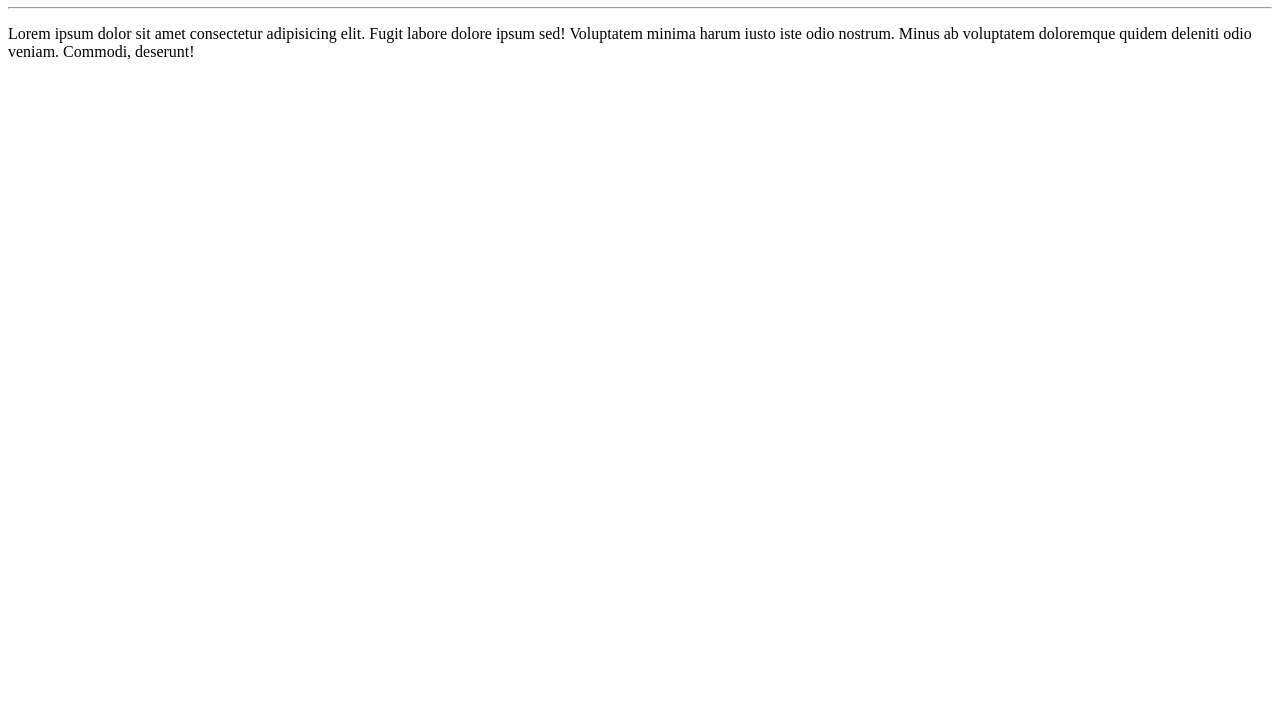
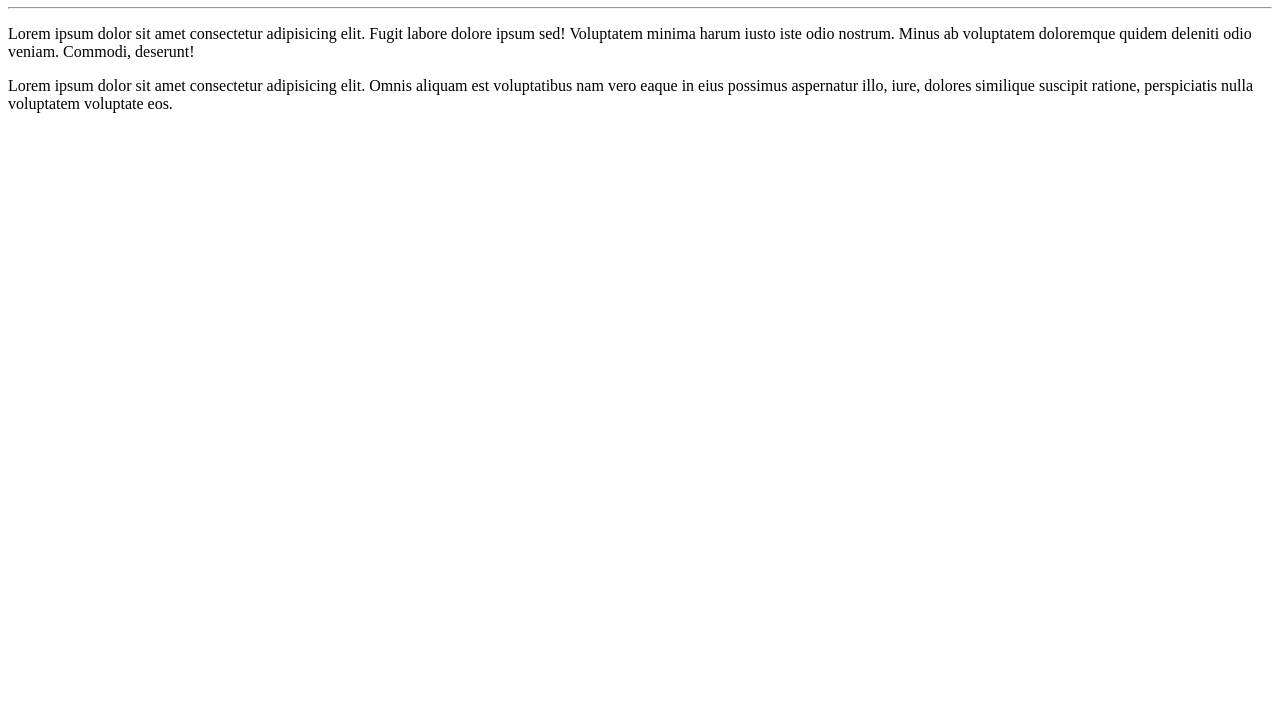
Before and after one commit to Marcelo147852/Ola-Mundo, a plain HTML site: page site-exemplo/index.html in a window 1280 px wide. Shown: the part 73-800 px from the top of the page. Drawn offline with Linux system fonts and the light colour scheme.

Commit message:
adicionei um paragrafo

```diff
--- a/site-exemplo/index.html
+++ b/site-exemplo/index.html
@@ -9,5 +9,6 @@
   <h1>Ola, Mundo</h1>
   <hr>
   <p>Lorem ipsum dolor sit amet consectetur adipisicing elit. Fugit labore dolore ipsum sed! Voluptatem minima harum iusto iste odio nostrum. Minus ab voluptatem doloremque quidem deleniti odio veniam. Commodi, deserunt!</p>
+  <p>Lorem ipsum dolor sit amet consectetur adipisicing elit. Omnis aliquam est voluptatibus nam vero eaque in eius possimus aspernatur illo, iure, dolores similique suscipit ratione, perspiciatis nulla voluptatem voluptate eos.</p>
 </body>
 </html>
```
